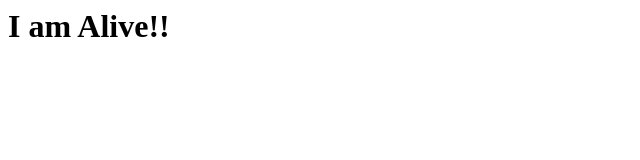
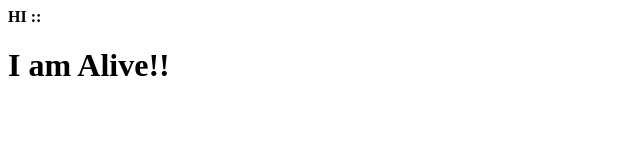
Before and after one commit to ig-leak/insta_chat, a plain HTML site: page index.html in a window 1280 px wide. Shown: the whole page, without its empty margins (0-640 px from the left). Drawn offline with Linux system fonts and the light colour scheme.

Commit message:
Update index.html

```diff
--- a/index.html
+++ b/index.html
@@ -3,6 +3,7 @@
     <title>Instagram</title>
   </head>
   <body>
+    <h4>HI :: </h4>
     <h1>I am Alive!!</h1>
   </body>
 </html>
```
